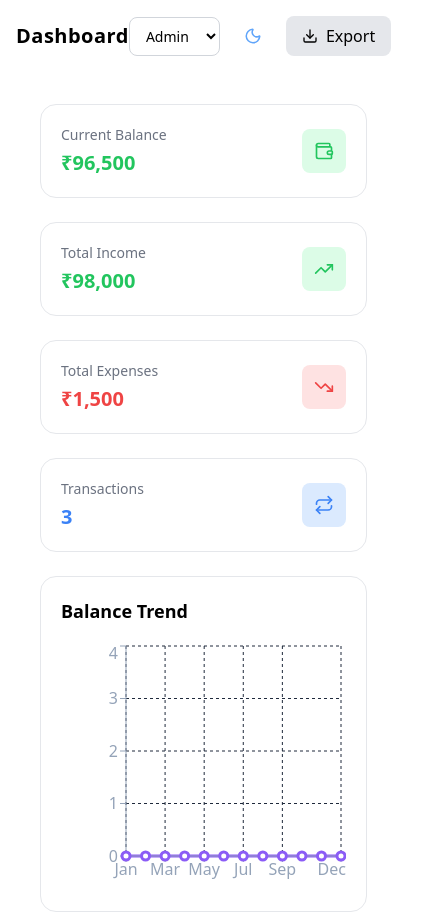
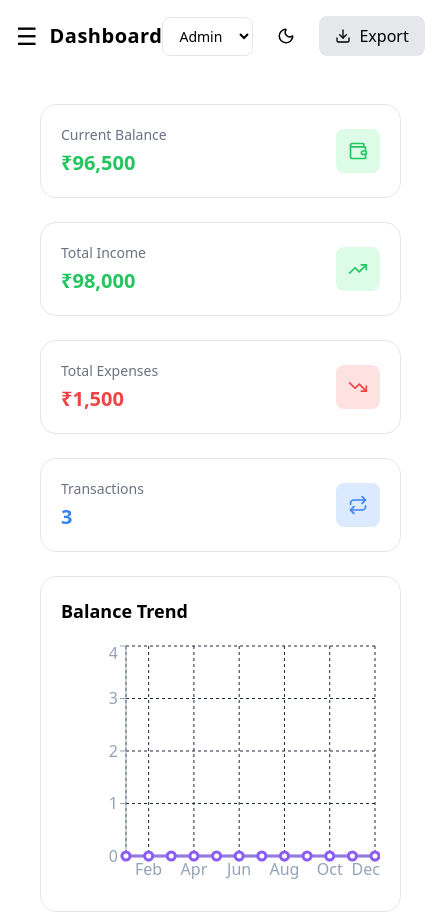
Before and after one commit to vinay7376/finance-dashboard, a React (Vite) app: page / in a window 390 px wide. Shown: the top 913 px of the page, 441 px wide, since content can reach past the window. Built offline with nearby package versions, Linux system fonts and the light colour scheme.

Commit message:
Update Topbar.jsx

```diff
--- a/src/components/layout/Topbar.jsx
+++ b/src/components/layout/Topbar.jsx
@@ -3,16 +3,14 @@
 import { useFinance } from "../../hooks/useFinance";
 import { useLocation } from "react-router-dom";
 
-export default function Topbar() {
+export default function Topbar({ setIsOpen }) {
   const { transactions, role, setRole } = useFinance();
   const location = useLocation();
 
-  // ✅ LOAD THEME FROM LOCAL STORAGE (SAFE)
   const [dark, setDark] = useState(() => {
     return localStorage.getItem("theme") === "dark";
   });
 
-  // ✅ APPLY DARK MODE (GLOBAL)
   useEffect(() => {
     const root = document.documentElement;
 
@@ -25,7 +23,6 @@
     }
   }, [dark]);
 
-  // 📥 EXPORT CSV
   const exportCSV = () => {
     const headers = ["Date", "Title", "Category", "Type", "Amount"];
 
@@ -47,7 +44,6 @@
     link.click();
   };
 
-  // ✅ PAGE TITLE
   const getTitle = () => {
     switch (location.pathname) {
       case "/":
@@ -63,44 +59,48 @@
 
   return (
     <div className="flex justify-between items-center mb-6">
+
       {/* LEFT */}
-      <h1 className="text-xl font-semibold tracking-wide text-black dark:text-white">
-        {getTitle()}
-      </h1>
+      <div className="flex items-center gap-3">
+        <button
+          onClick={() => setIsOpen(true)}
+          className="md:hidden text-2xl"
+        >
+          ☰
+        </button>
+
+        <h1 className="text-xl font-semibold tracking-wide text-black dark:text-white">
+          {getTitle()}
+        </h1>
+      </div>
 
       {/* RIGHT */}
       <div className="flex items-center gap-4">
 
-        {/* ROLE */}
         <select
           value={role}
           onChange={(e) => setRole(e.target.value)}
-          className="bg-white dark:bg-[#0f172a] text-black dark:text-white px-3 py-2 rounded-lg border border-gray-300 dark:border-gray-700 text-sm"
+          className="bg-white dark:bg-[#0f172a] px-3 py-2 rounded-lg border text-sm"
         >
           <option value="admin">Admin</option>
           <option value="viewer">Viewer</option>
         </select>
 
-        {/* 🌗 TOGGLE */}
         <button
           onClick={() => setDark(!dark)}
-          className="p-2 rounded-lg bg-white dark:bg-[#0f172a] hover:bg-gray-200 dark:hover:bg-[#1e293b] transition"
+          className="p-2 rounded-lg bg-white dark:bg-[#0f172a]"
         >
-          {dark ? (
-            <Sun className="text-yellow-400" size={18} />
-          ) : (
-            <Moon className="text-blue-400" size={18} />
-          )}
+          {dark ? <Sun size={18} /> : <Moon size={18} />}
         </button>
 
-        {/* EXPORT */}
         <button
           onClick={exportCSV}
-          className="bg-gray-200 dark:bg-[#1e293b] text-black dark:text-white px-4 py-2 rounded-lg flex items-center gap-2 hover:scale-105 transition"
+          className="bg-gray-200 dark:bg-[#1e293b] px-4 py-2 rounded-lg flex items-center gap-2"
         >
           <Download size={16} />
           Export
         </button>
+
       </div>
     </div>
   );
```
